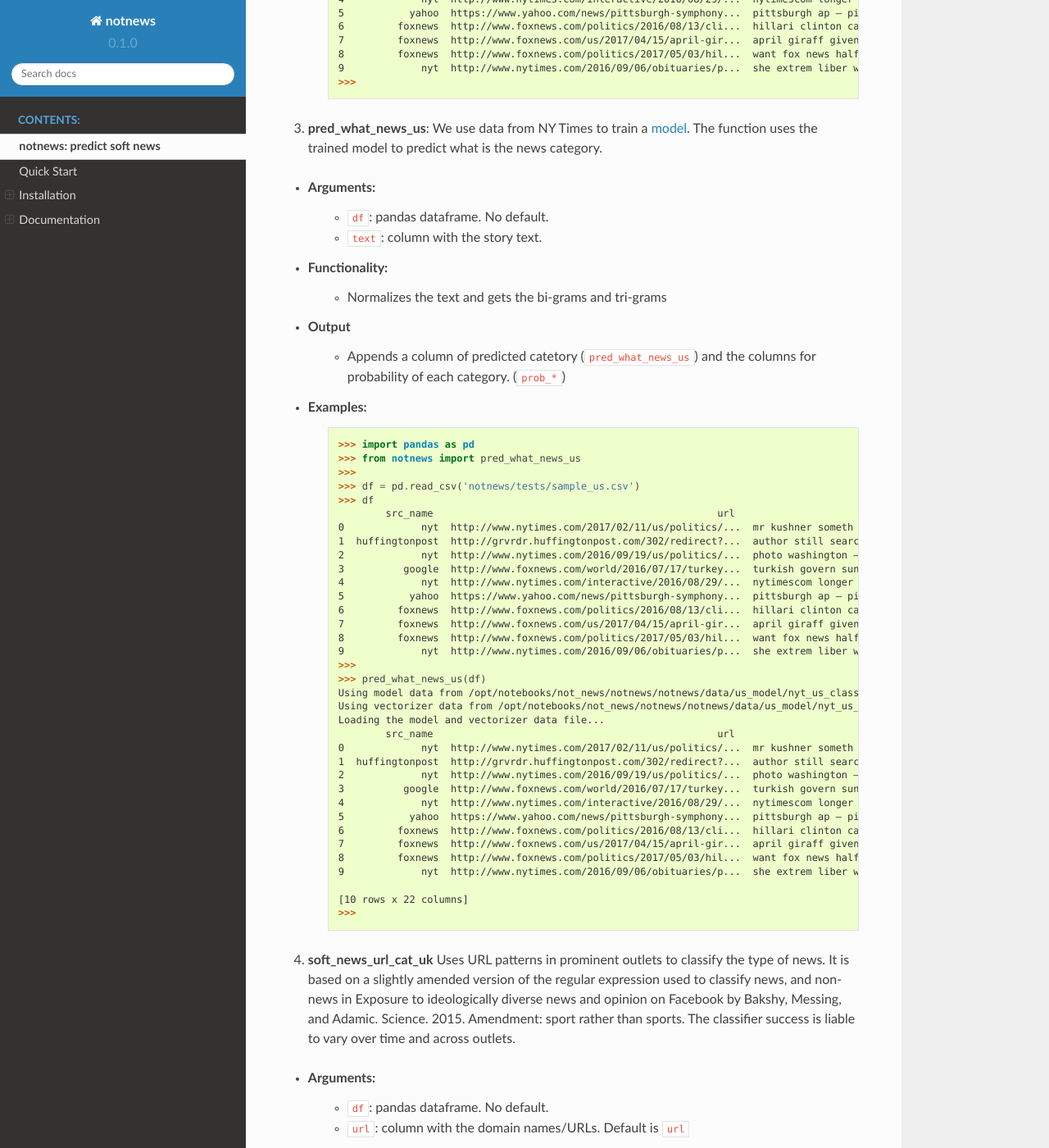
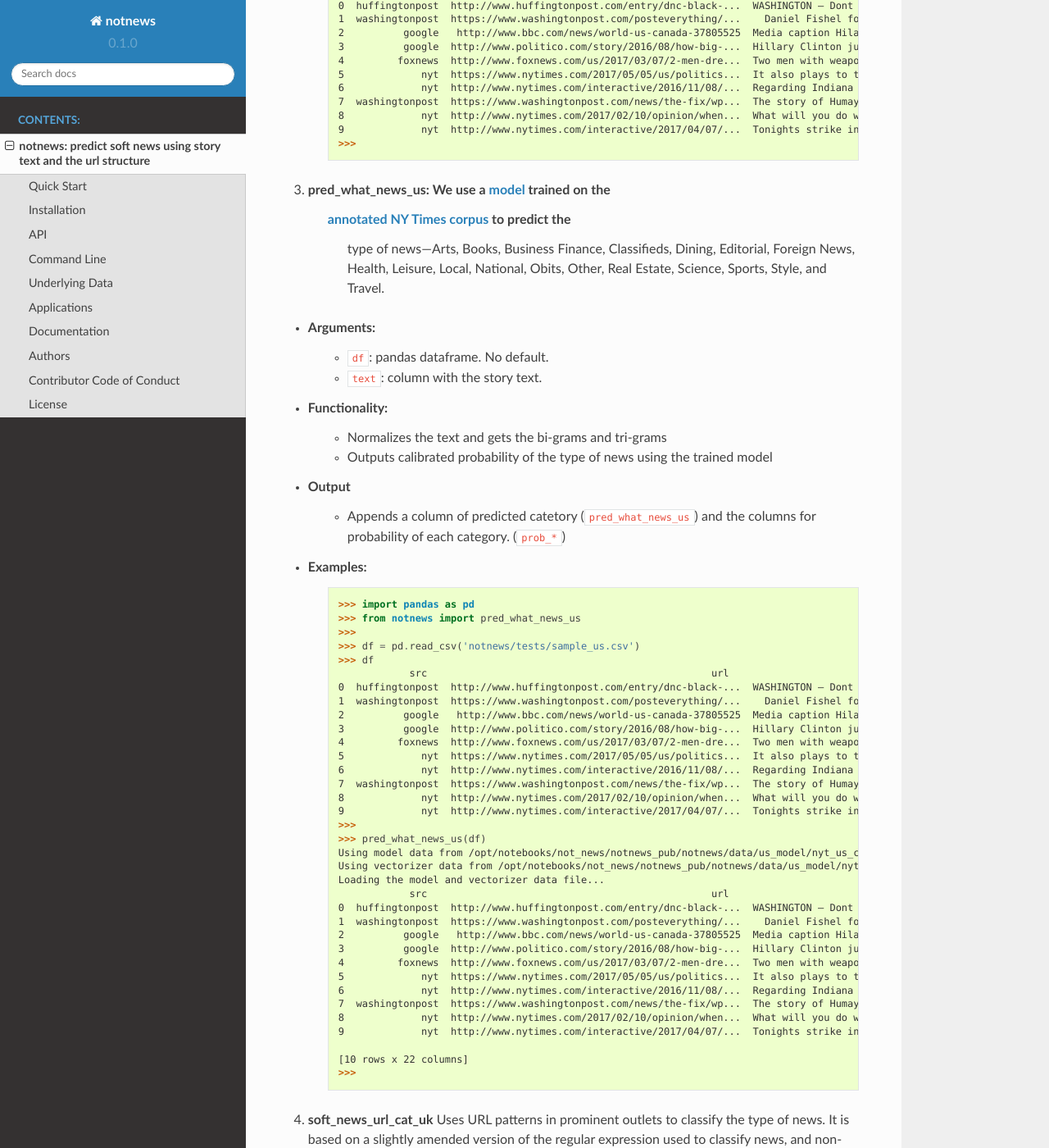
Before and after one commit to notnews/notnews, a Sphinx documentation site: the page built from docs/source/notnews.rst, in a window 1280 px wide and 1400 px high, scrolled down 3222 px. Shown: the whole window at 82% size. Built offline with Sphinx 7.4.7 and the Read the Docs theme 2.0.0, drawn with Linux system fonts in a browser that asks for light colours; some of the changed text lies outside the part shown.

Commit message:
switch to raw text for US sample

```diff
--- a/docs/source/notnews.rst
+++ b/docs/source/notnews.rst
@@ -1,5 +1,5 @@
-notnews: predict soft news
-------------------------------------------------
+notnews: predict soft news using story text and the url structure
+=================================================================
 
 .. image:: https://travis-ci.org/notnews/notnews.svg?branch=master
     :target: https://travis-ci.org/notnews/notnews
@@ -13,10 +13,10 @@ notnews: predict soft news
 .. image:: https://pepy.tech/badge/notnews
     :target: https://pepy.tech/project/notnews
 
-The package provides multiple classifiers for soft news based on the story text and the url structure.
+The package provides classifiers for soft news based on the story text and the url structure for both the US and UK news media. We provide also provide a way to infer the 'kind' of news---Arts, Books, Science, Sports, Travel, etc.---for the US news media.
 
 Quick Start
-------------
+-----------
 
 ::
 
@@ -79,7 +79,7 @@ Quick Start
 
 
 Installation
---------------
+------------
 
 Installation is as easy as typing in:
 
@@ -88,7 +88,7 @@ Installation is as easy as typing in:
     pip install notnews
 
 API
-~~~~~~~~~~
+---
 
 1. **soft_news_url_cat_us** Uses URL patterns in prominent outlets to classify the type of news. It is based on a slightly amended version of the regular expression used to classify news, and non-news in `Exposure to ideologically diverse news and opinion on Facebook <https://science.sciencemag.org/content/348/6239/1130>`__ by Bakshy, Messing, and Adamic in Science in 2015. Our only amendment: sport rather than sports. The classifier success is liable to vary over time and across outlets.
 
@@ -100,7 +100,7 @@ API
 
 -  **What it does:**
 
-      - converts url name to lower case
+      - converts url to lower case
       - regex
 
       ::
@@ -144,6 +144,7 @@ API
 -  **Functionality:**
 
       -  Normalizes the text and gets the bi-grams and tri-grams
+      -  Outputs calibrated probability of soft news using the trained model
 
 -  **Output**
 
@@ -158,38 +159,40 @@ API
         >>>
         >>> df = pd.read_csv('notnews/tests/sample_us.csv')
         >>> df
-                src_name                                                url                                               text
-        0             nyt  http://www.nytimes.com/2017/02/11/us/politics/...  mr kushner someth crash cours diplomaci speak ...
-        1  huffingtonpost  http://grvrdr.huffingtonpost.com/302/redirect?...  author still search man suspect shoot kill vic...
-        2             nyt  http://www.nytimes.com/2016/09/19/us/politics/...  photo washington — releas far sober account do...
-        3          google  http://www.foxnews.com/world/2016/07/17/turkey...  turkish govern sunday ratchet crackdown alleg ...
-        4             nyt  http://www.nytimes.com/interactive/2016/08/29/...  nytimescom longer support internet explor earl...
-        5           yahoo  https://www.yahoo.com/news/pittsburgh-symphony...  pittsburgh ap — pittsburgh symphoni orchestra ...
-        6         foxnews  http://www.foxnews.com/politics/2016/08/13/cli...  hillari clinton campaign question report top a...
-        7         foxnews  http://www.foxnews.com/us/2017/04/15/april-gir...  april giraff given birth new york zoo million ...
-        8         foxnews  http://www.foxnews.com/politics/2017/05/03/hil...  want fox news halftim report inbox everi day s...
-        9             nyt  http://www.nytimes.com/2016/09/06/obituaries/p...  she extrem liber woman ms decrow said intervie...
+                    src                                                url                                               text
+        0  huffingtonpost  http://www.huffingtonpost.com/entry/dnc-black-...  WASHINGTON ― Dont offer support for the concre...
+        1  washingtonpost  https://www.washingtonpost.com/posteverything/...    Daniel Fishel for The Washington Post  When ...
+        2          google   http://www.bbc.com/news/world-us-canada-37805525  Media caption Hilary Clinton said The American...
+        3          google  http://www.politico.com/story/2016/08/how-big-...  Hillary Clinton just outbounced Donald Trump. ...
+        4         foxnews  http://www.foxnews.com/us/2017/03/07/2-men-dre...  Two men with weapons and dressed as clowns sca...
+        5             nyt  https://www.nytimes.com/2017/05/05/us/politics...  It also plays to the Democratic line of attack...
+        6             nyt  http://www.nytimes.com/interactive/2016/11/08/...  Regarding Indiana Im not particularly interest...
+        7  washingtonpost  https://www.washingtonpost.com/news/the-fix/wp...  The story of Humayun Khan — and his parents — ...
+        8             nyt  http://www.nytimes.com/2017/02/10/opinion/when...  What will you do when terrorists attack or U.S...
+        9             nyt  http://www.nytimes.com/interactive/2017/04/07/...  Tonights strike in Syria appears to be a propo...
         >>>
         >>> pred_soft_news_us(df)
-        Using model data from /opt/notebooks/not_news/notnews/notnews/data/us_model/nyt_us_soft_news_classifier.joblib...
-        Using vectorizer data from /opt/notebooks/not_news/notnews/notnews/data/us_model/nyt_us_soft_news_vectorizer.joblib...
+        Using model data from /opt/notebooks/not_news/notnews_pub/notnews/data/us_model/nyt_us_soft_news_classifier.joblib...
+        Using vectorizer data from /opt/notebooks/not_news/notnews_pub/notnews/data/us_model/nyt_us_soft_news_vectorizer.joblib...
         Loading the model and vectorizer data file...
-                src_name                                                url                                               text  prob_soft_news_us
-        0             nyt  http://www.nytimes.com/2017/02/11/us/politics/...  mr kushner someth crash cours diplomaci speak ...           0.175099
-        1  huffingtonpost  http://grvrdr.huffingtonpost.com/302/redirect?...  author still search man suspect shoot kill vic...           0.044617
-        2             nyt  http://www.nytimes.com/2016/09/19/us/politics/...  photo washington — releas far sober account do...           0.010398
-        3          google  http://www.foxnews.com/world/2016/07/17/turkey...  turkish govern sunday ratchet crackdown alleg ...           0.011246
-        4             nyt  http://www.nytimes.com/interactive/2016/08/29/...  nytimescom longer support internet explor earl...           0.021861
-        5           yahoo  https://www.yahoo.com/news/pittsburgh-symphony...  pittsburgh ap — pittsburgh symphoni orchestra ...           0.372437
-        6         foxnews  http://www.foxnews.com/politics/2016/08/13/cli...  hillari clinton campaign question report top a...           0.077207
-        7         foxnews  http://www.foxnews.com/us/2017/04/15/april-gir...  april giraff given birth new york zoo million ...           0.481287
-        8         foxnews  http://www.foxnews.com/politics/2017/05/03/hil...  want fox news halftim report inbox everi day s...           0.004383
-        9             nyt  http://www.nytimes.com/2016/09/06/obituaries/p...  she extrem liber woman ms decrow said intervie...           0.694037
+                    src                                                url                                               text  prob_soft_news_us
+        0  huffingtonpost  http://www.huffingtonpost.com/entry/dnc-black-...  WASHINGTON ― Dont offer support for the concre...           0.171090
+        1  washingtonpost  https://www.washingtonpost.com/posteverything/...    Daniel Fishel for The Washington Post  When ...           0.202707
+        2          google   http://www.bbc.com/news/world-us-canada-37805525  Media caption Hilary Clinton said The American...           0.107870
+        3          google  http://www.politico.com/story/2016/08/how-big-...  Hillary Clinton just outbounced Donald Trump. ...           0.592496
+        4         foxnews  http://www.foxnews.com/us/2017/03/07/2-men-dre...  Two men with weapons and dressed as clowns sca...           0.048173
+        5             nyt  https://www.nytimes.com/2017/05/05/us/politics...  It also plays to the Democratic line of attack...           0.041430
+        6             nyt  http://www.nytimes.com/interactive/2016/11/08/...  Regarding Indiana Im not particularly interest...           0.511113
+        7  washingtonpost  https://www.washingtonpost.com/news/the-fix/wp...  The story of Humayun Khan — and his parents — ...           0.043211
+        8             nyt  http://www.nytimes.com/2017/02/10/opinion/when...  What will you do when terrorists attack or U.S...           0.004672
+        9             nyt  http://www.nytimes.com/interactive/2017/04/07/...  Tonights strike in Syria appears to be a propo...           0.090724
         >>>
 
 
-3. **pred_what_news_us**: We use data from NY Times to train a `model <notnews/models/us_not_news.ipynb>`__. The function
-   uses the trained model to predict what is the news category.
+3. **pred_what_news_us**: We use a `model <notnews/models/us_not_news.ipynb>`__ trained on the
+    `annotated NY Times corpus <https://github.com/notnews/nytimes-corpus-extractor>`__ to predict the
+     type of news---Arts, Books, Business Finance, Classifieds, Dining, Editorial, Foreign News, Health, Leisure,
+     Local, National, Obits, Other, Real Estate, Science, Sports, Style, and Travel.
 
 -  **Arguments:**
 
@@ -199,6 +202,7 @@ API
 -  **Functionality:**
 
       -  Normalizes the text and gets the bi-grams and tri-grams
+      -  Outputs calibrated probability of the type of news using the trained model
 
 -  **Output**
 
@@ -214,33 +218,33 @@ API
         >>>
         >>> df = pd.read_csv('notnews/tests/sample_us.csv')
         >>> df
-                src_name                                                url                                               text
-        0             nyt  http://www.nytimes.com/2017/02/11/us/politics/...  mr kushner someth crash cours diplomaci speak ...
-        1  huffingtonpost  http://grvrdr.huffingtonpost.com/302/redirect?...  author still search man suspect shoot kill vic...
-        2             nyt  http://www.nytimes.com/2016/09/19/us/politics/...  photo washington — releas far sober account do...
-        3          google  http://www.foxnews.com/world/2016/07/17/turkey...  turkish govern sunday ratchet crackdown alleg ...
-        4             nyt  http://www.nytimes.com/interactive/2016/08/29/...  nytimescom longer support internet explor earl...
-        5           yahoo  https://www.yahoo.com/news/pittsburgh-symphony...  pittsburgh ap — pittsburgh symphoni orchestra ...
-        6         foxnews  http://www.foxnews.com/politics/2016/08/13/cli...  hillari clinton campaign question report top a...
-        7         foxnews  http://www.foxnews.com/us/2017/04/15/april-gir...  april giraff given birth new york zoo million ...
-        8         foxnews  http://www.foxnews.com/politics/2017/05/03/hil...  want fox news halftim report inbox everi day s...
-        9             nyt  http://www.nytimes.com/2016/09/06/obituaries/p...  she extrem liber woman ms decrow said intervie...
+                    src                                                url                                               text
+        0  huffingtonpost  http://www.huffingtonpost.com/entry/dnc-black-...  WASHINGTON ― Dont offer support for the concre...
+        1  washingtonpost  https://www.washingtonpost.com/posteverything/...    Daniel Fishel for The Washington Post  When ...
+        2          google   http://www.bbc.com/news/world-us-canada-37805525  Media caption Hilary Clinton said The American...
+        3          google  http://www.politico.com/story/2016/08/how-big-...  Hillary Clinton just outbounced Donald Trump. ...
+        4         foxnews  http://www.foxnews.com/us/2017/03/07/2-men-dre...  Two men with weapons and dressed as clowns sca...
+        5             nyt  https://www.nytimes.com/2017/05/05/us/politics...  It also plays to the Democratic line of attack...
+        6             nyt  http://www.nytimes.com/interactive/2016/11/08/...  Regarding Indiana Im not particularly interest...
+        7  washingtonpost  https://www.washingtonpost.com/news/the-fix/wp...  The story of Humayun Khan — and his parents — ...
+        8             nyt  http://www.nytimes.com/2017/02/10/opinion/when...  What will you do when terrorists attack or U.S...
+        9             nyt  http://www.nytimes.com/interactive/2017/04/07/...  Tonights strike in Syria appears to be a propo...
         >>>
         >>> pred_what_news_us(df)
-        Using model data from /opt/notebooks/not_news/notnews/notnews/data/us_model/nyt_us_classifier.joblib...
-        Using vectorizer data from /opt/notebooks/not_news/notnews/notnews/data/us_model/nyt_us_vectorizer.joblib...
+        Using model data from /opt/notebooks/not_news/notnews_pub/notnews/data/us_model/nyt_us_classifier.joblib...
+        Using vectorizer data from /opt/notebooks/not_news/notnews_pub/notnews/data/us_model/nyt_us_vectorizer.joblib...
         Loading the model and vectorizer data file...
-                src_name                                                url                                               text  ... prob_sports  prob_style  prob_travel
-        0             nyt  http://www.nytimes.com/2017/02/11/us/politics/...  mr kushner someth crash cours diplomaci speak ...  ...    0.000000    0.040359     0.000000
-        1  huffingtonpost  http://grvrdr.huffingtonpost.com/302/redirect?...  author still search man suspect shoot kill vic...  ...    0.000507    0.000247     0.000417
-        2             nyt  http://www.nytimes.com/2016/09/19/us/politics/...  photo washington — releas far sober account do...  ...    0.000000    0.045793     0.000000
-        3          google  http://www.foxnews.com/world/2016/07/17/turkey...  turkish govern sunday ratchet crackdown alleg ...  ...    0.001300    0.001377     0.000039
-        4             nyt  http://www.nytimes.com/interactive/2016/08/29/...  nytimescom longer support internet explor earl...  ...    0.003534    0.010620     0.000955
-        5           yahoo  https://www.yahoo.com/news/pittsburgh-symphony...  pittsburgh ap — pittsburgh symphoni orchestra ...  ...    0.160631    0.009444     0.000471
-        6         foxnews  http://www.foxnews.com/politics/2016/08/13/cli...  hillari clinton campaign question report top a...  ...    0.006381    0.003990     0.005908
-        7         foxnews  http://www.foxnews.com/us/2017/04/15/april-gir...  april giraff given birth new york zoo million ...  ...    0.000800    0.046999     0.017241
-        8         foxnews  http://www.foxnews.com/politics/2017/05/03/hil...  want fox news halftim report inbox everi day s...  ...    0.000628    0.000460     0.000000
-        9             nyt  http://www.nytimes.com/2016/09/06/obituaries/p...  she extrem liber woman ms decrow said intervie...  ...    0.000000    0.018754     0.000000
+                    src                                                url                                               text  ... prob_sports  prob_style  prob_travel
+        0  huffingtonpost  http://www.huffingtonpost.com/entry/dnc-black-...  WASHINGTON ― Dont offer support for the concre...  ...    0.001404    0.003325     0.000519
+        1  washingtonpost  https://www.washingtonpost.com/posteverything/...    Daniel Fishel for The Washington Post  When ...  ...    0.000359    0.004530     0.000000
+        2          google   http://www.bbc.com/news/world-us-canada-37805525  Media caption Hilary Clinton said The American...  ...    0.000000    0.004288     0.000000
+        3          google  http://www.politico.com/story/2016/08/how-big-...  Hillary Clinton just outbounced Donald Trump. ...  ...    0.045792    0.009661     0.000072
+        4         foxnews  http://www.foxnews.com/us/2017/03/07/2-men-dre...  Two men with weapons and dressed as clowns sca...  ...    0.002152    0.002666     0.072833
+        5             nyt  https://www.nytimes.com/2017/05/05/us/politics...  It also plays to the Democratic line of attack...  ...    0.000000    0.001695     0.000000
+        6             nyt  http://www.nytimes.com/interactive/2016/11/08/...  Regarding Indiana Im not particularly interest...  ...    0.430395    0.010029     0.002200
+        7  washingtonpost  https://www.washingtonpost.com/news/the-fix/wp...  The story of Humayun Khan — and his parents — ...  ...    0.000909    0.027996     0.000507
+        8             nyt  http://www.nytimes.com/2017/02/10/opinion/when...  What will you do when terrorists attack or U.S...  ...    0.000055    0.001063     0.000000
+        9             nyt  http://www.nytimes.com/interactive/2017/04/07/...  Tonights strike in Syria appears to be a propo...  ...    0.000665    0.035810     0.000372
 
         [10 rows x 22 columns]
         >>>
@@ -256,7 +260,7 @@ API
 
 -  **What it does:**
 
-      - converts url name to lower case
+      - converts url to lower case
       - regex
 
     ::
@@ -290,10 +294,8 @@ API
         >>>
 
 
-
-5. **pred_soft_news_uk**: We use data from `here <>__` to train a
-       `model <notnews/models/uk_not_news.ipynb>`__. The function
-       uses the trained model to predict soft news.
+5. **pred_soft_news_uk**: We use the `model <notnews/models/uk_not_news.ipynb>`__
+       to predict soft news for UK news media.
 
 -  **Arguments:**
 
@@ -303,6 +305,7 @@ API
 -  **Functionality:**
 
       -  Normalizes the text and gets the bi-grams and tri-grams
+      -  Outputs calibrated probability of soft news using the trained model
 
 -  **Output**
 
@@ -345,10 +348,11 @@ API
         9                the daily mail  http://www.dailymail.co.uk/news/article-252383...  ca nt afford third child foot bill key down st...           0.004905
         >>>
 
-Command Lines
-~~~~~~~~~~~~~
 
-We also implement the scripts to process the input file in CSV format:-
+Command Line
+------------
+
+We also implement the scripts to process the input file in the CSV format:
 
 1. **soft_news_url_cat_us**
 
@@ -442,12 +446,12 @@ We also implement the scripts to process the input file in CSV format:-
                                 (default: text)
 
 Underlying Data
-~~~~~~~~~~~~~~~~
+---------------
 
 * For more information about how to get the underlying data for UK model, see `here <https://github.com/notnews/uk_not_news>`__. For information about the data underlying the US model, see `here <https://github.com/notnews/us_not_news>`__
 
 Applications
-~~~~~~~~~~~~~~~~~~~~~~~~~~~~~~~~~~~~~~~~~~~~
+------------
 
 We use the model to estimate the supply of not news in the `US <https://github.com/notnews/us_not_news>`__ and the `UK <https://github.com/notnews/uk_not_news>`__.
 
@@ -457,12 +461,12 @@ Documentation
 For more information, please see `project documentation <http://notnews.readthedocs.io/en/latest/>`__.
 
 Authors
-~~~~~~~~
+-------
 
 Suriyan Laohaprapanon and Gaurav Sood
 
 Contributor Code of Conduct
-~~~~~~~~~~~~~~~~~~~~~~~~~~~
+---------------------------
 
 The project welcomes contributions from everyone! In fact, it depends on
 it. To maintain this welcoming atmosphere, and to collaborate in a fun
@@ -471,7 +475,7 @@ the `Contributor Code of
 Conduct <http://contributor-covenant.org/version/1/0/0/>`__
 
 License
-~~~~~~~
+-------
 
 The package is released under the `MIT
 License <https://opensource.org/licenses/MIT>`__.
```
Also changed, not shown: README.rst (+59 -59 lines), 1 other file.
